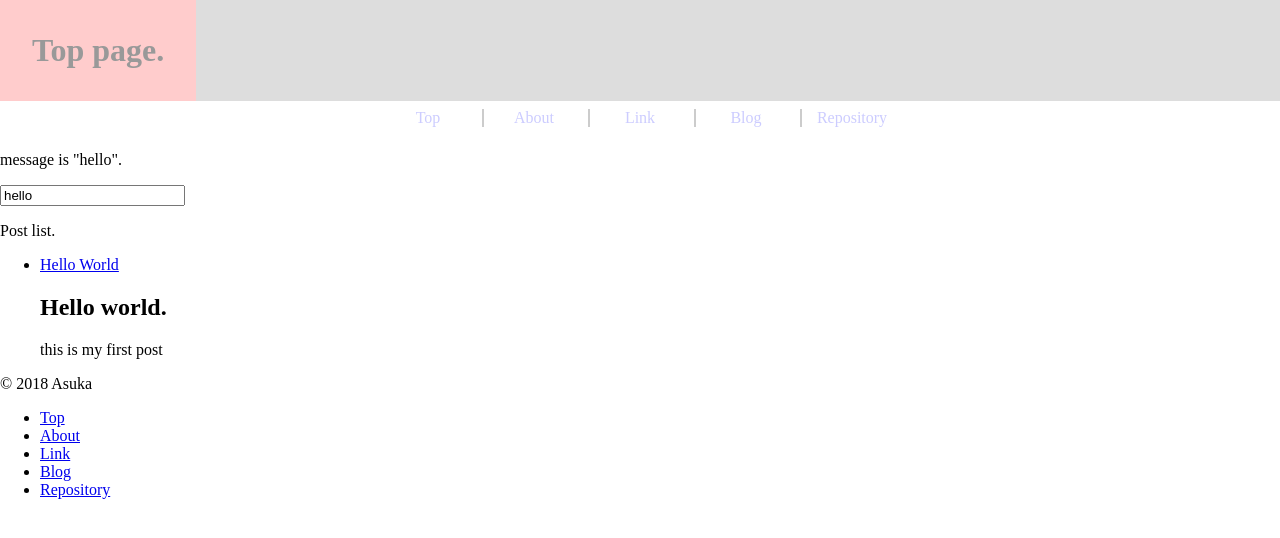
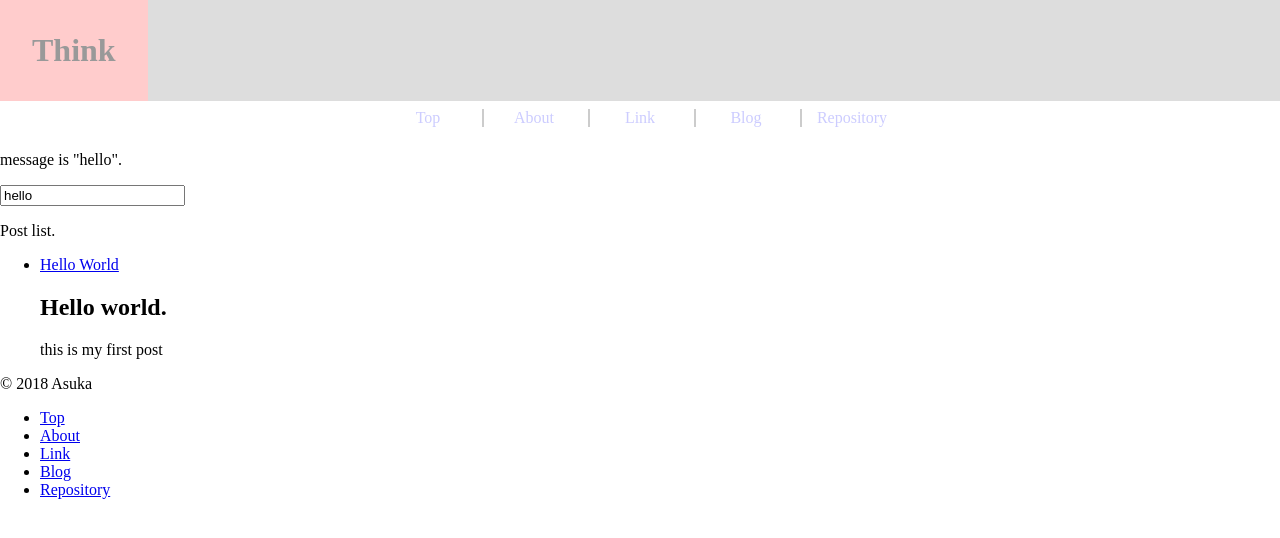
Before and after one commit to a-skua/a-skua.github.io, a Jekyll site: the page built from index.html, in a window 1280 px wide. Shown: the top 538 px of the page. Built offline with Jekyll 4.4.1, drawn with Linux system fonts in a browser that asks for light colours.

Commit message:
タイトル設定

```diff
--- a/_data/info.yml
+++ b/_data/info.yml
@@ -1,4 +1,4 @@
-title: 'My Page'
+title: 'Think'
 
 author: 'Asuka'
 
--- a/_includes/default/header.html
+++ b/_includes/default/header.html
@@ -1,3 +1,3 @@
 <header>
-<h1><a href="{{site.url}}" target="_top">{{ page.title }}</a></h1>
+<h1><a href="{{site.url}}" target="_top">{{ site.data.info.title }}</a></h1>
 </header>
--- a/_layouts/default.html
+++ b/_layouts/default.html
@@ -1,7 +1,7 @@
 <!DOCTYPE html>
 <html>
 <head>
-<title>{{ page.title }}</title>
+<title>{{ page.title }} | {{ site.data.info.title }}</title>
 <link rel="stylesheet" href="/css/default.css">
 <script src="https://cdn.jsdelivr.net/npm/vue"></script>
 <script src="{{ site.url }}/js/init/default.js"></script>
--- a/index.html
+++ b/index.html
@@ -1,6 +1,6 @@
 ---
 layout: default
-title: Top page.
+title: Top
 js: index
 ---
 <section>
```
